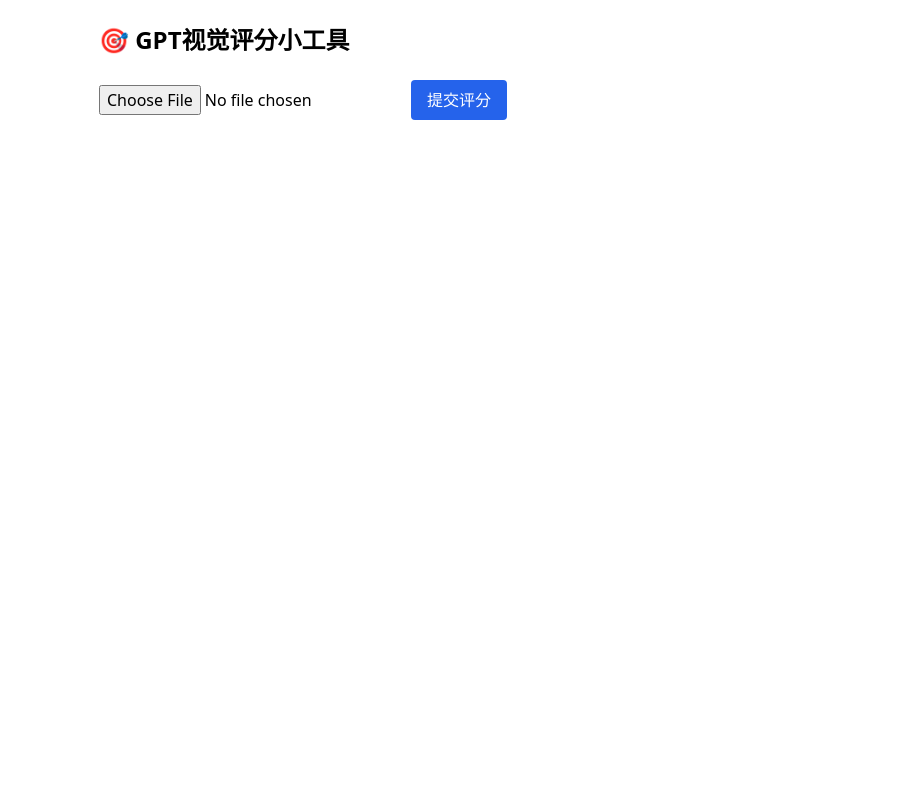
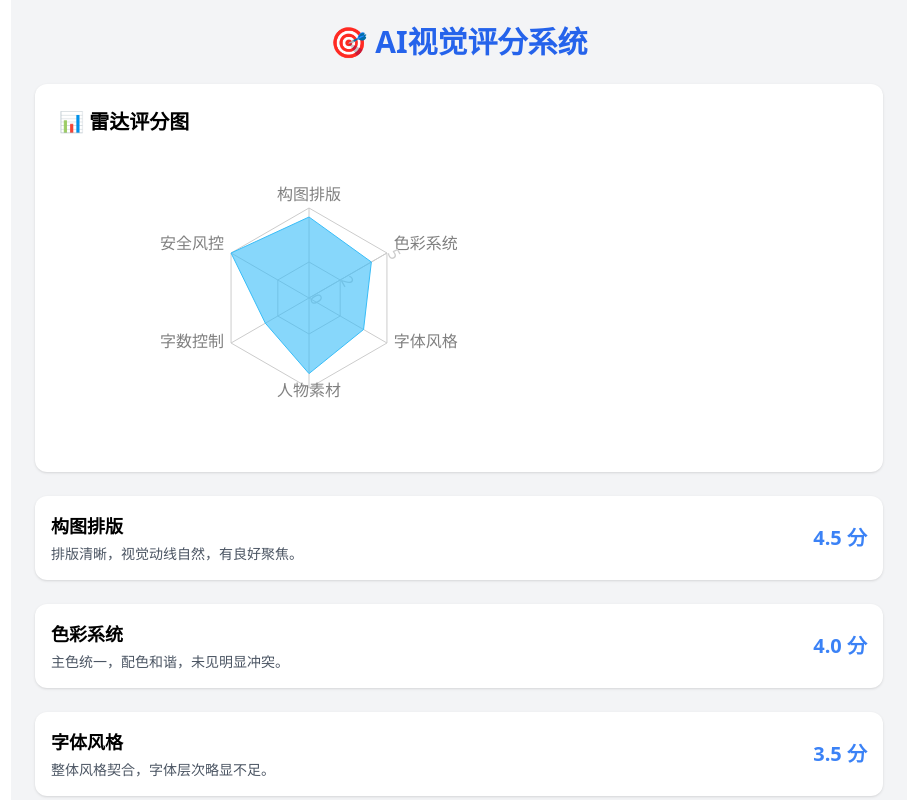
Before and after one commit to z389026507/ai-score-ui, a React (Vite) app: page / in a window 1280 px wide. Shown: the top 800 px of the page, without its empty margins (181-1098 px from the left). Built offline with nearby package versions, Linux system fonts and the light colour scheme.

Commit message:
Update App.jsx

```diff
--- a/src/App.jsx
+++ b/src/App.jsx
@@ -1,66 +1,53 @@
+import React from "react";
+import { RadarChart, PolarGrid, PolarAngleAxis, PolarRadiusAxis, Radar } from "recharts";
 
-import React, { useState } from 'react';
-import { RadarChart, PolarGrid, PolarAngleAxis, PolarRadiusAxis, Radar } from 'recharts';
+const mockScores = [
+  { dimension: "构图排版", score: 4.5 },
+  { dimension: "色彩系统", score: 4.0 },
+  { dimension: "字体风格", score: 3.5 },
+  { dimension: "人物素材", score: 4.2 },
+  { dimension: "字数控制", score: 2.8 },
+  { dimension: "安全风控", score: 5.0 },
+];
 
-function App() {
-  const [file, setFile] = useState(null);
-  const [result, setResult] = useState(null);
-  const [loading, setLoading] = useState(false);
-
-  const handleUpload = async () => {
-    if (!file) return;
-    setLoading(true);
-    const formData = new FormData();
-    formData.append('image', file);
-
-    const res = await fetch('/api/score', {
-      method: 'POST',
-      body: formData
-    });
-
-    const data = await res.json();
-    setResult(data);
-    setLoading(false);
+const explanations = {
+  构图排版: "排版清晰，视觉动线自然，有良好聚焦。",
+  色彩系统: "主色统一，配色和谐，未见明显冲突。",
+  字体风格: "整体风格契合，字体层次略显不足。",
+  人物素材: "清晰度高，风格一致，边缘处理干净。",
+  字数控制: "文字偏多，影响信息聚焦。",
+  安全风控: "图像合规，无水印或违规信息。"
 };
 
+export default function App() {
   return (
-    <div className="p-6 max-w-3xl mx-auto space-y-6 font-sans">
-      <h1 className="text-2xl font-bold">🎯 GPT视觉评分小工具</h1>
+    <div className="min-h-screen bg-gray-100 p-6 font-sans max-w-4xl mx-auto space-y-6">
+      <h1 className="text-3xl font-bold text-center text-blue-600">🎯 AI视觉评分系统</h1>
 
-      <input type="file" accept="image/*" onChange={e => setFile(e.target.files[0])} />
-      <button className="px-4 py-2 bg-blue-600 text-white rounded" onClick={handleUpload}>
-        提交评分
-      </button>
-
-      {loading && <p className="text-gray-500">正在分析中，请稍候...</p>}
-
-      {result && (
-        <>
-          <RadarChart outerRadius={90} width={500} height={300} data={
-            Object.entries(result.评分).map(([dimension, score]) => ({
-              dimension,
-              score,
-              fullMark: 5
-            }))
-          }>
+      <div className="bg-white p-6 rounded-xl shadow">
+        <h2 className="text-xl font-semibold mb-3">📊 雷达评分图</h2>
+        <RadarChart
+          outerRadius={90}
+          width={500}
+          height={300}
+          data={mockScores.map((s) => ({ ...s, fullMark: 5 }))}
+        >
           <PolarGrid />
           <PolarAngleAxis dataKey="dimension" />
           <PolarRadiusAxis angle={30} domain={[0, 5]} />
-            <Radar name="得分" dataKey="score" stroke="#8884d8" fill="#8884d8" fillOpacity={0.6} />
+          <Radar name="得分" dataKey="score" stroke="#38bdf8" fill="#38bdf8" fillOpacity={0.6} />
         </RadarChart>
+      </div>
 
-          <div className="space-y-4">
-            {Object.entries(result.点评).map(([key, value]) => (
-              <div key={key} className="bg-white p-4 rounded shadow">
-                <h3 className="text-lg font-semibold">{key}</h3>
-                <p className="text-sm text-gray-700">{value}</p>
+      {mockScores.map((item, idx) => (
+        <div key={idx} className="bg-white p-4 rounded-xl shadow flex justify-between items-center">
+          <div>
+            <h3 className="text-lg font-semibold">{item.dimension}</h3>
+            <p className="text-gray-600 text-sm mt-1">{explanations[item.dimension]}</p>
+          </div>
+          <span className="text-blue-500 text-xl font-bold">{item.score.toFixed(1)} 分</span>
         </div>
       ))}
     </div>
-        </>
-      )}
-    </div>
   );
 }
-
-export default App;
```
Lines whose indentation alone changed are shown as unchanged.
